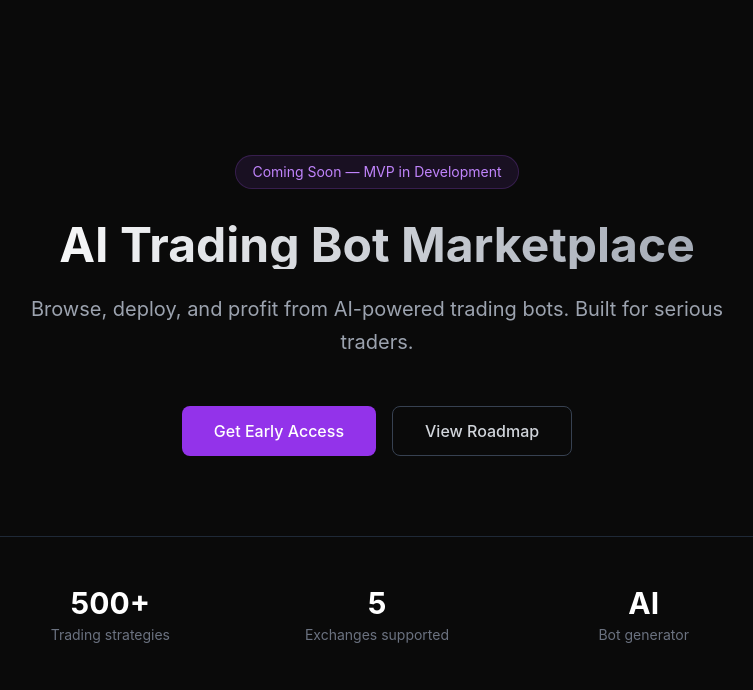
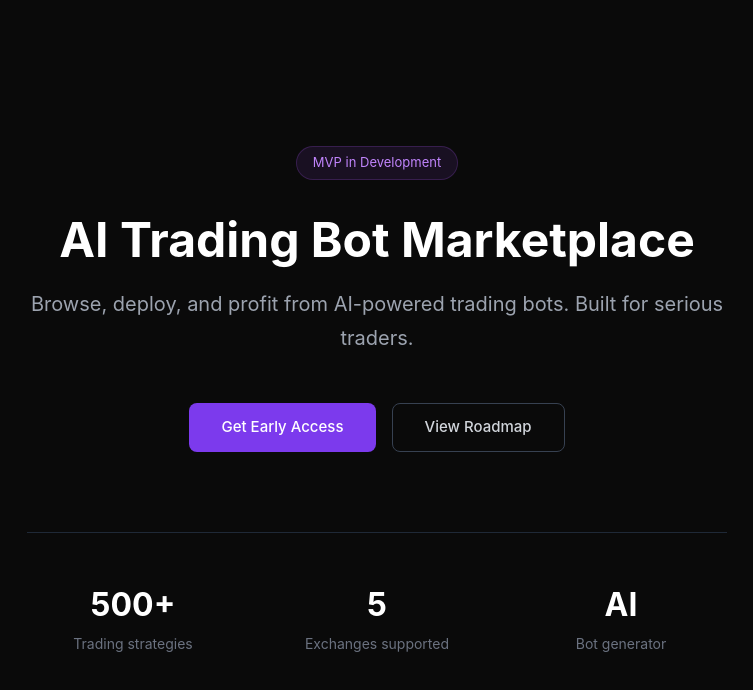
Before and after one commit to ajuaaw-debug/tradebotx, a Next.js app: page / in a window 1280 px wide. Shown: the top 690 px of the page, without its empty margins (263-1016 px from the left). Built offline with nearby package versions, Linux system fonts and the light colour scheme.

Commit message:
Update page.tsx

```diff
--- a/app/page.tsx
+++ b/app/page.tsx
@@ -1,43 +1,99 @@
 export default function Home() {
   return (
-    <main className="min-h-screen bg-[#0a0a0a] text-white flex flex-col items-center justify-center px-6">
-      <div className="max-w-3xl text-center">
-        <div className="inline-block bg-purple-500/10 border border-purple-500/20 text-purple-400 text-sm px-4 py-1.5 rounded-full mb-8">
-          Coming Soon — MVP in Development
+    <main style={{
+      minHeight: "100vh",
+      background: "#0a0a0a",
+      color: "white",
+      display: "flex",
+      flexDirection: "column",
+      alignItems: "center",
+      justifyContent: "center",
+      padding: "0 24px",
+      fontFamily: "-apple-system, BlinkMacSystemFont, sans-serif"
+    }}>
+      <div style={{ maxWidth: 700, textAlign: "center" }}>
+
+        <div style={{
+          display: "inline-block",
+          background: "rgba(168,85,247,0.1)",
+          border: "1px solid rgba(168,85,247,0.2)",
+          color: "#c084fc",
+          fontSize: 13,
+          padding: "6px 16px",
+          borderRadius: 99,
+          marginBottom: 32
+        }}>
+          MVP in Development
         </div>
 
-        <h1 className="text-5xl font-bold mb-6 bg-gradient-to-r from-white to-gray-400 bg-clip-text text-transparent">
+        <h1 style={{
+          fontSize: 48,
+          fontWeight: 700,
+          marginBottom: 20,
+          lineHeight: 1.15,
+          color: "white"
+        }}>
           AI Trading Bot Marketplace
         </h1>
 
-        <p className="text-gray-400 text-xl mb-12 leading-relaxed">
+        <p style={{
+          color: "#9ca3af",
+          fontSize: 20,
+          marginBottom: 48,
+          lineHeight: 1.7
+        }}>
           Browse, deploy, and profit from AI-powered trading bots.
           Built for serious traders.
         </p>
 
-        <div className="flex flex-col sm:flex-row gap-4 justify-center mb-20">
-          <button className="bg-purple-600 hover:bg-purple-500 text-white px-8 py-3 rounded-lg font-medium transition-colors">
+        <div style={{ display: "flex", gap: 16, justifyContent: "center", marginBottom: 80 }}>
+          <button style={{
+            background: "#7c3aed",
+            color: "white",
+            border: "none",
+            padding: "12px 32px",
+            borderRadius: 8,
+            fontSize: 15,
+            fontWeight: 500,
+            cursor: "pointer"
+          }}>
             Get Early Access
           </button>
-          <button className="border border-gray-700 hover:border-gray-500 text-gray-300 px-8 py-3 rounded-lg font-medium transition-colors">
+          <button style={{
+            background: "transparent",
+            color: "#d1d5db",
+            border: "1px solid #374151",
+            padding: "12px 32px",
+            borderRadius: 8,
+            fontSize: 15,
+            fontWeight: 500,
+            cursor: "pointer"
+          }}>
             View Roadmap
           </button>
         </div>
 
-        <div className="grid grid-cols-3 gap-8 border-t border-gray-800 pt-12">
+        <div style={{
+          display: "grid",
+          gridTemplateColumns: "1fr 1fr 1fr",
+          gap: 32,
+          borderTop: "1px solid #1f2937",
+          paddingTop: 48
+        }}>
           <div>
-            <div className="text-3xl font-bold text-white mb-1">500+</div>
-            <div className="text-gray-500 text-sm">Trading strategies</div>
+            <div style={{ fontSize: 32, fontWeight: 700, marginBottom: 4 }}>500+</div>
+            <div style={{ color: "#6b7280", fontSize: 14 }}>Trading strategies</div>
           </div>
           <div>
-            <div className="text-3xl font-bold text-white mb-1">5</div>
-            <div className="text-gray-500 text-sm">Exchanges supported</div>
+            <div style={{ fontSize: 32, fontWeight: 700, marginBottom: 4 }}>5</div>
+            <div style={{ color: "#6b7280", fontSize: 14 }}>Exchanges supported</div>
           </div>
           <div>
-            <div className="text-3xl font-bold text-white mb-1">AI</div>
-            <div className="text-gray-500 text-sm">Bot generator</div>
+            <div style={{ fontSize: 32, fontWeight: 700, marginBottom: 4 }}>AI</div>
+            <div style={{ color: "#6b7280", fontSize: 14 }}>Bot generator</div>
           </div>
         </div>
+
       </div>
     </main>
   );
```
